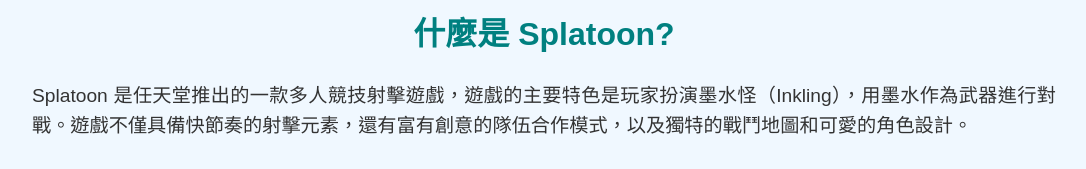
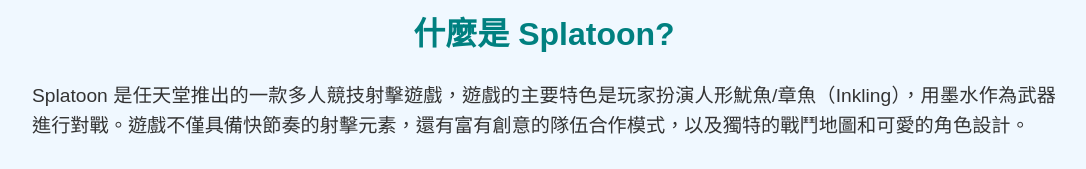
Before and after one commit to Henry6354638574/splatoon5678, a plain HTML site: page index.html in a window 1280 px wide. Shown: the part 764-933 px from the top of the page, without its empty margins (96-1182 px from the left). Drawn offline with Linux system fonts and the light colour scheme.

Commit message:
Update index.html

```diff
--- a/index.html
+++ b/index.html
@@ -97,7 +97,7 @@
         <img src="https://example.com/splatoon-image.jpg" alt="Splatoon Game Image" class="game-image">
 
         <h2>什麼是 Splatoon?</h2>
-        <p>Splatoon 是任天堂推出的一款多人競技射擊遊戲，遊戲的主要特色是玩家扮演墨水怪（Inkling），用墨水作為武器進行對戰。遊戲不僅具備快節奏的射擊元素，還有富有創意的隊伍合作模式，以及獨特的戰鬥地圖和可愛的角色設計。</p>
+        <p>Splatoon 是任天堂推出的一款多人競技射擊遊戲，遊戲的主要特色是玩家扮演人形魷魚/章魚（Inkling），用墨水作為武器進行對戰。遊戲不僅具備快節奏的射擊元素，還有富有創意的隊伍合作模式，以及獨特的戰鬥地圖和可愛的角色設計。</p>
 
         <h2>遊戲特色</h2>
         <div class="features">
```
